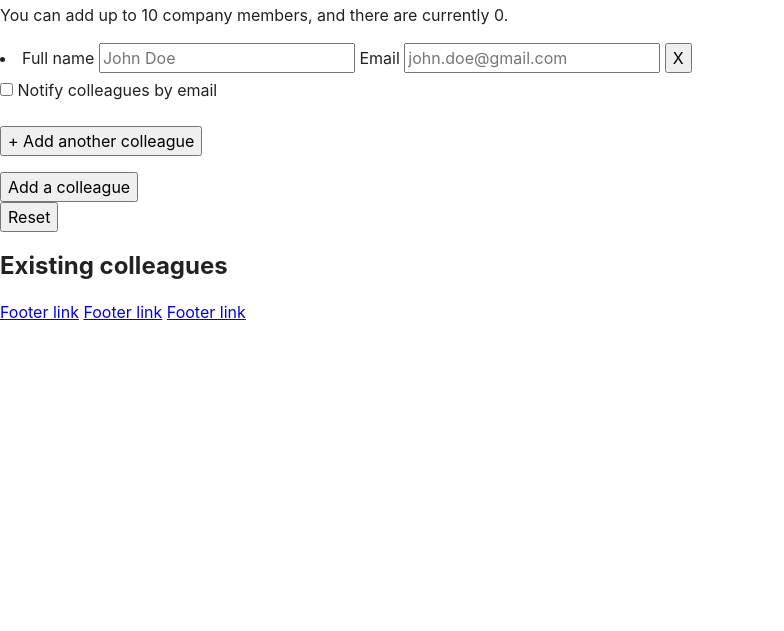
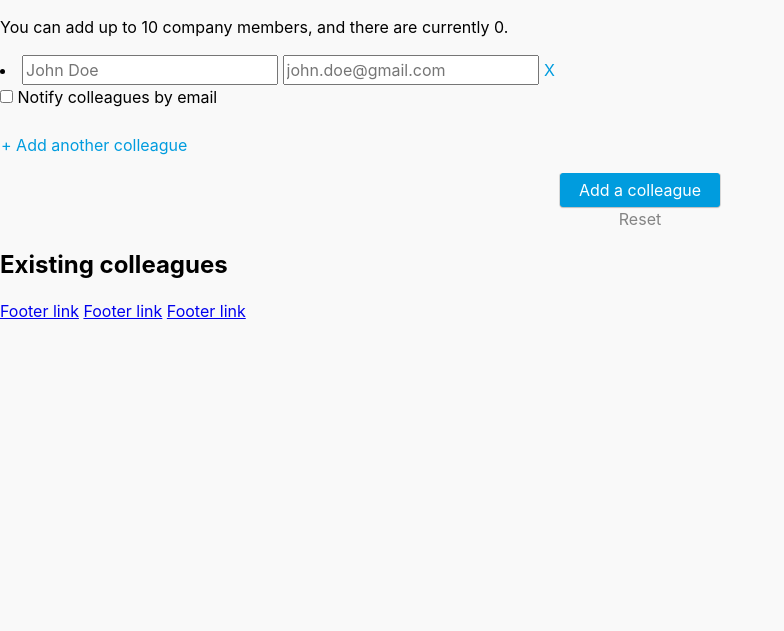
Before and after one commit to trumbitta/idf-frontendcodechallenge-2017, a plain HTML site: page index.html in a window 1280 px wide. Shown: the part 169-800 px from the top of the page, without its empty margins (0-784 px from the left). Drawn offline with Linux system fonts and the light colour scheme.

Commit message:
Add some initial CSS styling

```diff
--- a/css/app.css
+++ b/css/app.css
@@ -0,0 +1,81 @@
+/* Variables */
+:root {
+  /* Using variables for these two trivial colors, just in case we decide to tune them a bit */
+  --color-black: #000000;
+  --color-white: #ffffff;
+
+  --color-gray-dark:  #848484;
+  --color-gray:       #dddddd;
+  --color-gray-light: #f9f9f9;
+
+  --color-primary: #009cde;
+
+  --color-link: var(--color-primary);
+}
+
+/* Base */
+body {
+  background-color: var(--color-gray-light);
+  color: var(--color-black);
+}
+
+/* Typography */
+h1 {
+  font-size: 2rem;
+}
+
+h2 {
+  font-size: 1.5rem;
+}
+
+/* Lists */
+ul.list-unstyled {
+  list-style-type: none;
+  padding: 0;
+}
+
+/* Buttons */
+button[type="reset"] {
+  color: var(--color-gray-dark);
+}
+
+.btn {
+  border-radius: 3px;
+  border: 1px solid transparent;
+  box-shadow: -1px 0 rgba(100, 100, 100, 0.2),
+              1px 0 rgba(100, 100, 100, 0.2),
+              0 1px 1px rgba(100, 100, 100, 0.4);
+  padding: 0.5em 1.125em;
+  line-height: 1;
+}
+
+.btn-primary {
+  background-color: var(--color-primary);
+  color: var(--color-white);
+  border-color: var(--color-primary);
+}
+
+.btn-link {
+  background-color: transparent;
+  color: var(--color-link);
+  box-shadow: none;
+  padding: 0;
+}
+
+/* Utilities */
+.text-align-center {
+  text-align: center;
+}
+
+/* https://github.com/twbs/bootstrap/blob/v4-dev/scss/mixins/_screen-reader.scss */
+.sr-only {
+  position: absolute;
+  width: 1px;
+  height: 1px;
+  padding: 0;
+  overflow: hidden;
+  clip: rect(0,0,0,0);
+  white-space: nowrap;
+  clip-path: inset(50%);
+  border: 0;
+}
--- a/index.html
+++ b/index.html
@@ -29,7 +29,7 @@
     <section>
       <h2>Existing colleagues</h2>
 
-      <ul data-template="colleagues-list"></ul>
+      <ul class="list-unstyled" data-template="colleagues-list"></ul>
     </section>
 
   </div>
@@ -50,13 +50,12 @@
   </template>
 
   <template id="colleagues-add-list-item">
-    <!-- TODO: hide labels -->
-    <label for="name_{{id}}">Full name</label>
+    <label for="name_{{id}}" class="sr-only">Full name</label>
     <input type="text" name="name_{{id}}" id="name_{{id}}" value="{{name}}" placeholder="John Doe" required />
 
-    <label for="email_{{id}}">Email</label>
+    <label for="email_{{id}}" class="sr-only">Email</label>
     <input type="email" name="email_{{id}}" id="email_{{id}}" value="{{email}}" placeholder="john.doe@gmail.com" required />
-    <button type="button" data-action="colleagues-add-list-item-remove">X</button>
+    <button type="button" class="btn btn-link" data-action="colleagues-add-list-item-remove">X</button>
   </template>
 
   <template id="colleagues-add-list">
@@ -70,20 +69,20 @@
       <label for="notify_by_email">Notify colleagues by email</label>
     </p>
     <p>
-      <button type="button" data-action="colleagues-add-list-item-add" {{colleagues_add_list_item_add_button_disabled}}>+ Add another colleague</button>
+      <button type="button" class="btn btn-link" data-action="colleagues-add-list-item-add" {{colleagues_add_list_item_add_button_disabled}}>+ Add another colleague</button>
     </p>
-    <p>
-      <button type="submit" data-action="colleagues-add">{{colleaguesAddButtonText}}</button><br />
-      <button type="reset" data-action="colleagues-add-list-reset">Reset</button>
+    <p class="text-align-center">
+      <button type="submit" class="btn btn-primary" data-action="colleagues-add">{{colleaguesAddButtonText}}</button><br />
+      <button type="reset" class="btn btn-link" data-action="colleagues-add-list-reset">Reset</button>
     </p>
   </template>
 
   <template id="colleagues-list-item">
-    {{colleagueName}}&#32;({{colleagueEmail}})&#32;<button type="button" data-action="existing-colleague-remove">X</button>
+    {{colleagueName}}&#32;({{colleagueEmail}})&#32;<button type="button" class="btn btn-link" data-action="existing-colleague-remove">X</button>
   </template>
 
   <template id="colleagues-list">
-    <ul></ul>
+    <ul class="list-unstyled"></ul>
   </template>
 
   <script src="js/utils.js"></script>
```
